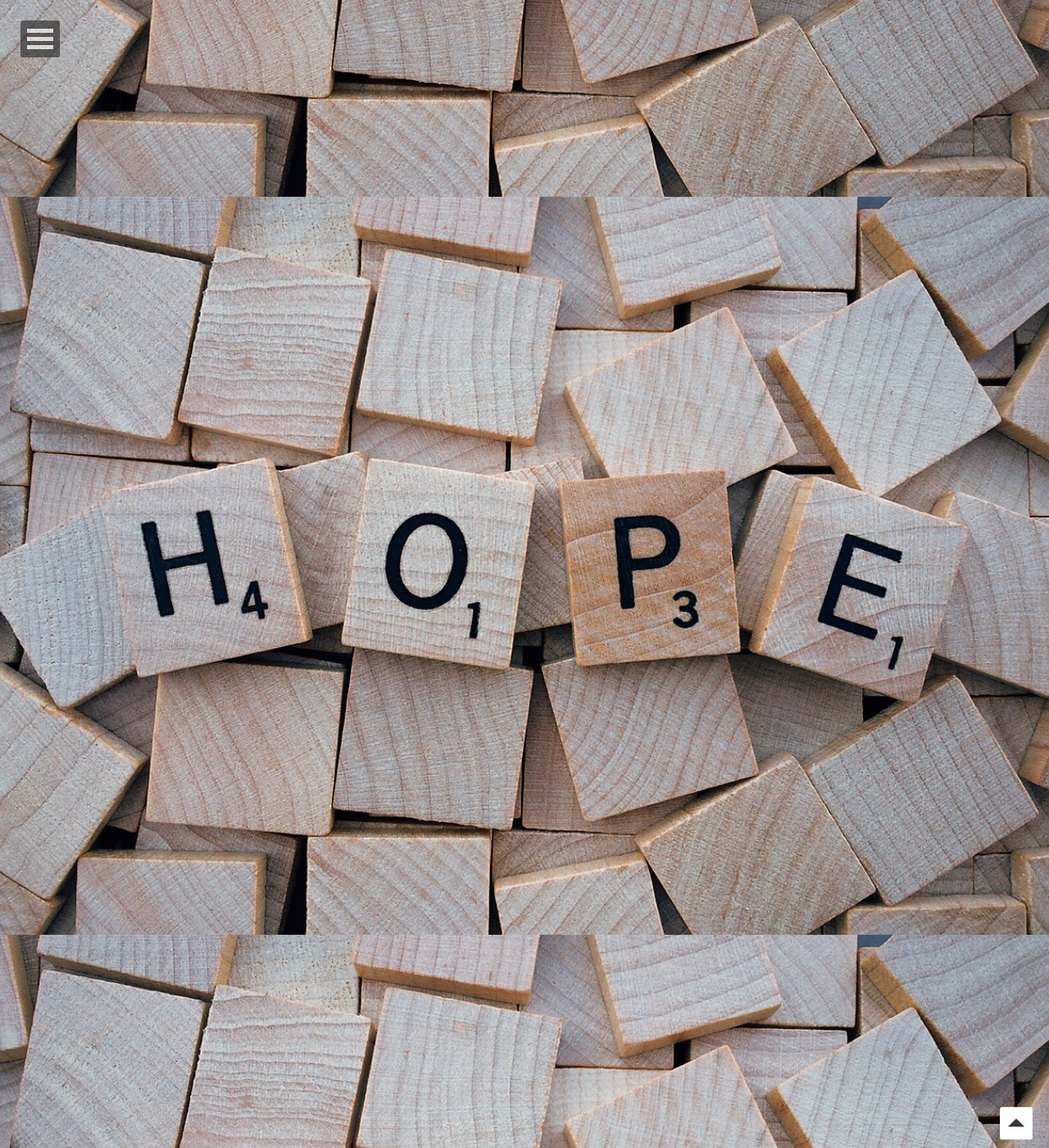
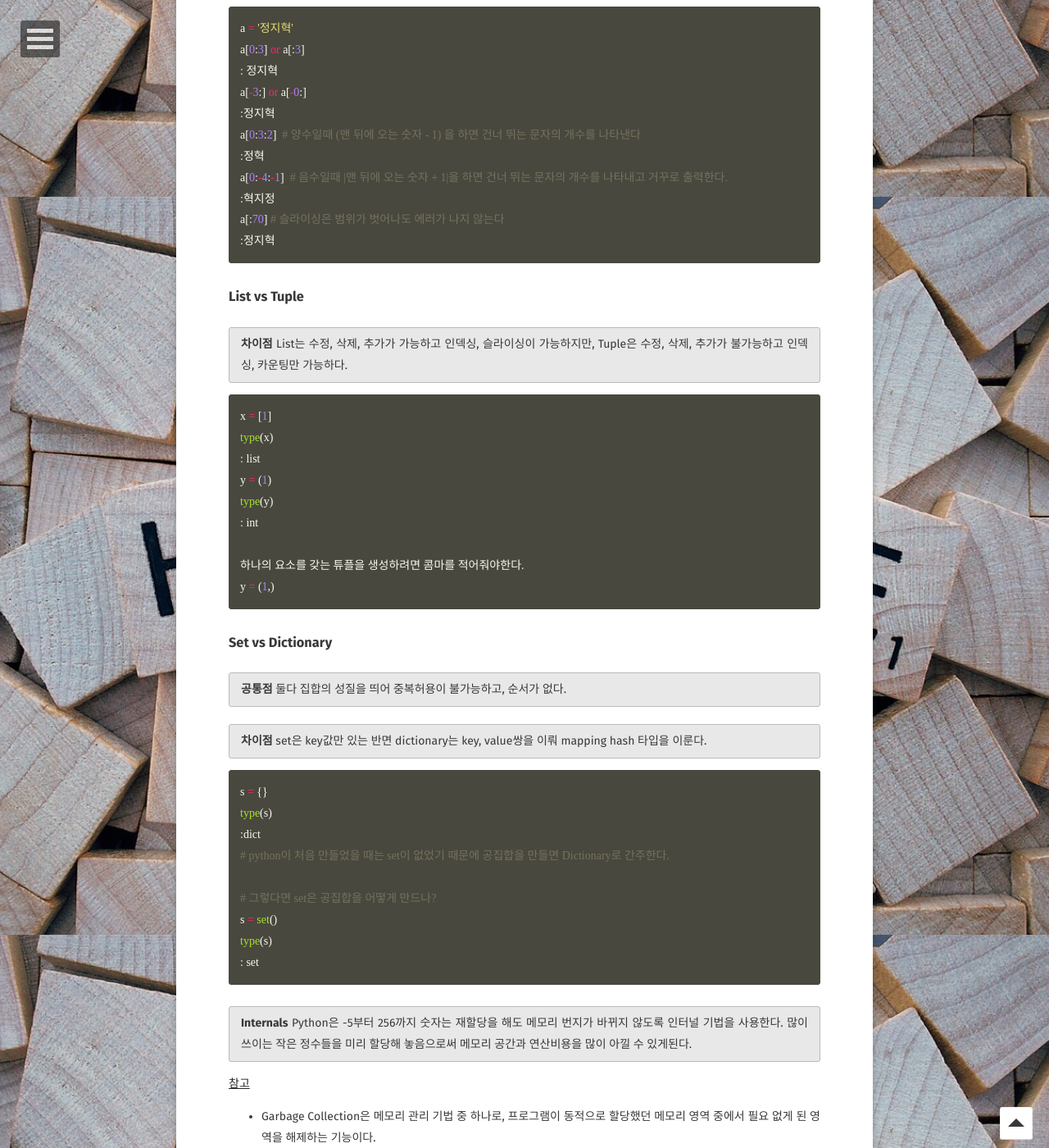
Before and after one commit to Jungjihyuk/JH_Life, a Jekyll site: the page built from _posts/2019-04-29-AILecture.md, in a window 1280 px wide and 1400 px high, scrolled down 8760 px. Shown: the whole window at 82% size. Built offline with Jekyll 4.4.1, drawn with Linux system fonts in a browser that asks for light colours; some web fonts are replaced; comment, search, counter and statistics services are not loaded; some of the changed text lies outside the part shown.

Commit message:
2일차 공부 완료

````diff
--- a/_posts/2019-04-29-AILecture.md
+++ b/_posts/2019-04-29-AILecture.md
@@ -208,6 +208,18 @@ w          str        ㅇㅇ
 
 ## 자료형은 총 20가지가 있지만 13가지를 배울 것이다.
 
+### 자료형
+```
+1. 숫자형 [Integer, Float, Boolean, Complex]
+2. 문자형 [String, Bytes, Bytearray]
+3. List
+4. Tuple
+5. Set
+6. Frozenset
+7. Dictionary
+8. Range
+```
+
 ### 정수형을 표현하는 4가지 방법
 
 1. 2진수
@@ -234,14 +246,28 @@ sys.int_info(bits_per_digit=30, sizeof_digit=4)
 32비트 python인 경우, 정수는 최대 30비트까지 허용된다?
 ```
 <br>
+
+### 진법 변환 builtin
 bin() => 2진법으로 변환 <br>
 oct() => 8진법으로 변환 <br>
 hex() => 16진법으로 변환 <br>
 2, 8, 16진법의 숫자를 입력하면 자동으로 10진수로 변환<br>
 <br>
+* bold채가 아닌데 색이 변하는 것은 builtin함수
+<br>
 
 ### float
 
+<span style="background-color: skyblue">부동소수는 소수점이 존재하는 수</span><br>
+<span style="background-color: skyblue">예외적으로 무한대와 숫자가 아닌 경우도 포함한다.</span><br>
+```python
+float('inf')
+=> inf (infinity)
+float('nan')
+=> nan (not a number)
+# 무한대 개념은 딥러닝에서 미분의 개념을 꼭 알아야 하는데 이때 중요하게 작용한다.
+  파이썬은 이처럼 숫자 체계가 범위가 넓기 때문에 인공지능에 이용되는 장점이 있다.
+```
 .(점)은 부동소수점을 결정하는 리터럴 <br>
 * 리터럴은 데이터 타입을 결정하는 문자를 일컫는 말이다.
 
@@ -254,10 +280,116 @@ sys.float_info(max=1.7976931348623157e+308, max_exp=1024, max_10_exp=308, min=2.
 
 
 ### float형 숫자의 연산
-<kbd>+</kbd> , <kbd>-</kbd> ,<kbd> *</kbd> ,<kbd> /</kbd>, <kbd>//</kbd>,<kbd> %</kbd> 가 있다.
+<kbd>+</kbd> , <kbd>-</kbd> ,<kbd> *</kbd> ,<kbd> /</kbd>, <kbd>//</kbd>,<kbd> %</kbd>, <kbd>**</kbd>가 있다.
 
-단, 음수 나눗셈은 주의 해야 한다. <br>
-ex) <br>
-10 // -3 <br>
-=> -4 <br>
-why? --> -4 + 0.66667 이런식으로 간주하기 때문에 <br>
+```
+단, 음수 나눗셈은 주의 해야 한다.
+ex)
+10 // -3
+=> -4
+why? --> -4 + 0.66667 이런식으로 간주하기 때문에
+```
+
+### 자료형을 구별하는 기준
+
+```
+┌─ Mutable    # 추가, 삭제가 가능한 경우 / 특징 : 메모리 번지 안바뀜, 재할당할 필요없음
+└─ Immutable  # 추가, 삭제가 불가능한 경우 / 특징 : 재할당으로 메모리 번지 바뀜
+
+Container ┌─ Homogeneous    # 요소들이 서로 같은 타입인 경우
+          └─ Heterogeneous  # 요소들이 서로 다른 타입이 가능한 경우
+(요소가 1개 이상)
+
+Sequence ┌─ Indexing   # 요소를 하나씩 출력
+         └─ Slicing    # 요소를 한번에 여러개 출력
+(순서가 있음)
+Mapping hash    # key값과 value를 갖는 Dictinary가 갖는 특징
+```
+
+### Indexing
+
+```python
+a = '정지혁'
+a[0]
+: 정
+```
+
+### Slicing
+
+```python
+a = '정지혁'
+a[0:3] or a[:3]
+: 정지혁
+a[-3:] or a[-0:]
+:정지혁
+a[0:3:2]  # 양수일때 (맨 뒤에 오는 숫자 - 1) 을 하면 건너 뛰는 문자의 개수를 나타낸다
+:정혁
+a[0:-4:-1]  # 음수일때 |맨 뒤에 오는 숫자 + 1|을 하면 건너 뛰는 문자의 개수를 나타내고 거꾸로 출력한다.
+:혁지정
+a[:70] # 슬라이싱은 범위가 벗어나도 에러가 나지 않는다
+:정지혁
+```
+
+### List vs Tuple
+**차이점** List는 수정, 삭제, 추가가 가능하고 인덱싱, 슬라이싱이 가능하지만, Tuple은 수정, 삭제, 추가가 불가능하고 인덱싱, 카운팅만 가능하다.
+{: .notice}
+
+```python
+x = [1]
+type(x)
+: list
+y = (1)
+type(y)
+: int
+
+하나의 요소를 갖는 튜플을 생성하려면 콤마를 적어줘야한다.
+y = (1,)
+```
+
+
+### Set vs Dictionary
+**공통점** 둘다 집합의 성질을 띄어 중복허용이 불가능하고, 순서가 없다.
+{: .notice}
+
+**차이점** set은 key값만 있는 반면 dictionary는 key, value쌍을 이뤄 mapping hash 타입을 이룬다.
+{: .notice}
+
+```python
+s = {}
+type(s)
+:dict
+# python이 처음 만들었을 때는 set이 없었기 때문에 공집합을 만들면 Dictionary로 간주한다.
+
+# 그렇다면 set은 공집합을 어떻게 만드나?
+s = set()
+type(s)
+: set
+```
+
+**Internals** Python은 -5부터 256까지 숫자는 재할당을 해도 메모리 번지가 바뀌지 않도록 인터널 기법을 사용한다. 많이 쓰이는 작은 정수들을 미리 할당해 놓음으로써 메모리 공간과 연산비용을 많이 아낄 수 있게된다.
+{: .notice}
+
+[참고](https://mingrammer.com/translation-cpython-internals-arbitrary-precision-integer-implementation/)<br>
+
+* Garbage Collection은 메모리 관리 기법 중 하나로, 프로그램이 동적으로 할당했던 메모리 영역 중에서 필요 없게 된 영역을 해제하는 기능이다.
+
+### xxx = xxx
+<span style="background: orange">식별자 or 변수 = 식(Expression) </span><br>
+<kbd>Expression</kbd>: 연산결과가 하나의 값으로 만들 수 있는 것 <br>
+ex) 3 + 1 , float('inf') 등 ...
+
+### 기타 내장 함수
+```
+dir(obejct) : 어떠한 객체를 인자로 넣어주면 해당 객체가 어떤 변수와 메소드를 가지고 있는지 출력을 합니다.
+type(object) : 어떠한 객체를 인자로 넣어주면 해당 객체의 타입을 반환한다.
+len(object) : 어떠한 객체를 인자로 넣어주면 해당 객체의 요소 갯수를 반환한다.
+```
+
+### Error
+1. NameError
+- 값을 할당하지 않은 식별자를 사용했을 때 발생하는 에러
+2. IndexError
+- 인덱스 값에서 벗어난 인덱스를 사용했을 때 발생하는 에러
+
+**복습 시간**   18시 35분 ~ 20시 5분/ 총 1시간 30분
+{: .notice}
````
